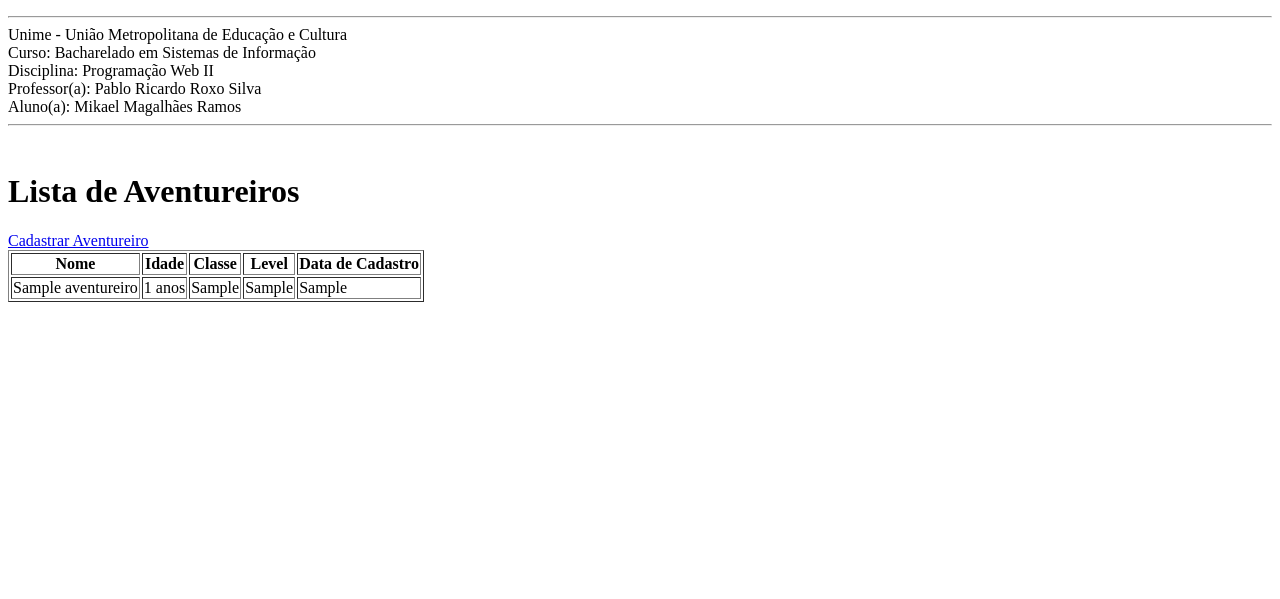
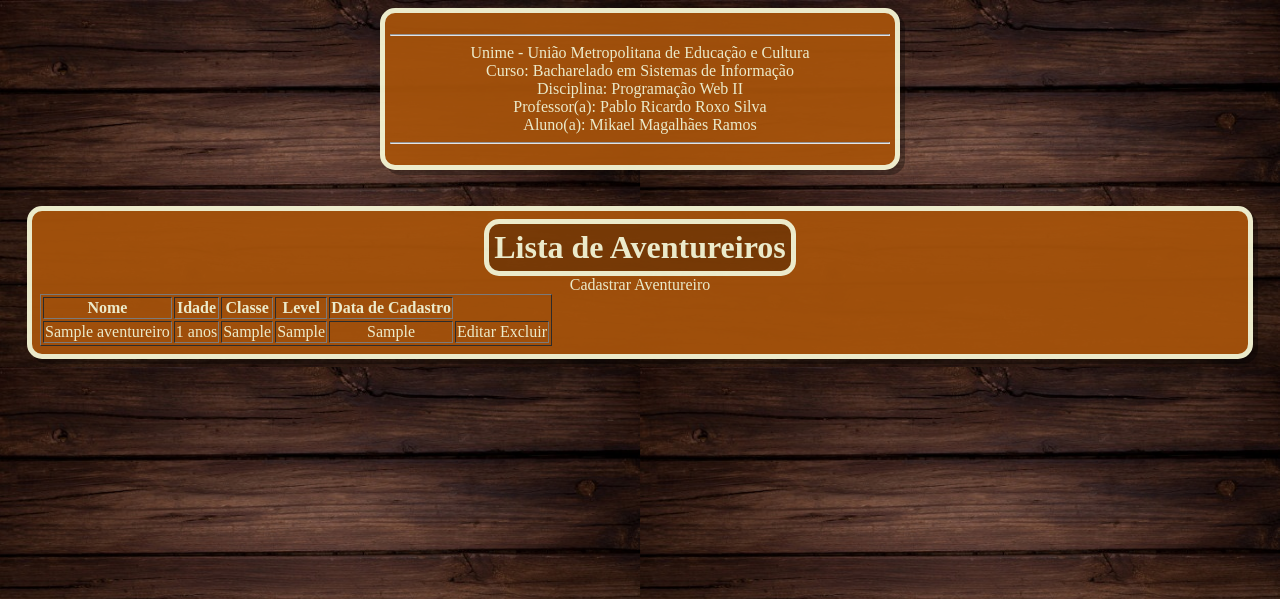
Before and after one commit to MikaelMR/unime-trabalhoWeb5, a PHP site: page / in a window 1280 px wide. Shown: the top 599 px of the page. Run offline with PHP 8.4, Linux system fonts and the light colour scheme; tables that the repository leaves empty or names only in its code hold one stand-in row (values such as "Sample post").

Commit message:
edit e css

```diff
--- /dev/null
+++ b/unime-trabalhoWeb5/css/style.css
@@ -0,0 +1,47 @@
+body {
+    background-image: url(../img/woodbackground.jpg);
+    background-repeat: round;
+    color: #F6F6D5;
+}
+
+#cabecalho {
+    border: 5px solid #F6F6D5;
+    border-radius: 15px;
+    background-color: #A5520B;
+    opacity: 0.95;
+    box-shadow: 5px 5px #00000055;
+    padding: 5px;
+    margin: auto;
+    width: 500px;
+    text-align: center;
+}
+
+#conteudo {
+    border: 5px solid #F6F6D5;
+    border-radius: 15px;
+    background-color: #A5520B;
+    opacity: 0.95;
+    box-shadow: 5px 5px #00000055;
+    padding: 8px;
+    margin: auto;
+    width: 1200px;
+    text-align: center;
+}
+#conteudoTitulo {
+    border: 5px solid #F6F6D5;
+    border-radius: 15px;
+    background-color: #7A3B06;
+    width: fit-content;
+    padding: 5px;
+    margin: auto;
+}
+a:link,
+a:visited {
+    color: #F6F6D5;
+    text-decoration: none;
+}
+a:hover,
+a:active {
+    color: #D6D697;
+    text-decoration: none;
+}
--- a/unime-trabalhoWeb5/index.php
+++ b/unime-trabalhoWeb5/index.php
@@ -3,19 +3,22 @@
     <head>
         <title>Guilda de Aventureiros</title>
         <meta charset="UTF-8">
+        <link rel="stylesheet" href="../unime-TrabalhoWeb5/css/style.css">
     </head>
     <body>
-        <div>
+        <div id="cabecalho">
             <p>
                 <hr>
                 Unime - União Metropolitana de Educação e Cultura<br>
                 Curso: Bacharelado em Sistemas de Informação<br>
                 Disciplina: Programação Web II<br>
                 Professor(a): Pablo Ricardo Roxo Silva<br>
-                Aluno(a): Mikael Magalhães Ramos<br><hr><br>
+                Aluno(a): Mikael Magalhães Ramos<br><hr>
             </p>
         </div>
-        <h1>Lista de Aventureiros</h1>
+        <br><br>
+        <div id="conteudo">
+            <h1 id="conteudoTitulo">Lista de Aventureiros</h1>
             <div>
                 <a href="add.php">Cadastrar Aventureiro</a>
             </div>
@@ -31,6 +34,10 @@
 
                     <?php
                         $conexao = new mysqli('localhost', 'root', '', 'guilda');
+                        if(!empty($_GET['id'])) {
+                            $query = "DELETE FROM aventureiros WHERE id = ".$_GET['id'].";";
+                            $conexao->query($query);
+                        }
                         $query = "SELECT * FROM aventureiros";
                         $lista = $conexao->query($query);
 
@@ -42,18 +49,23 @@
                                     <td>' . $pessoa['classe'] . '</td>
                                     <td>' . $pessoa['nivel'] . '</td>
                                     <td>' . $pessoa['datac'] . '</td>
+                                    <td>
+                                        <a href="edit.php ?id='.$pessoa['id'].'"> Editar </a>
+                                        <a href="#" onclick="excluir('.$pessoa['id'].')"> Excluir </a>
+                                    </td>
                                 </tr>
                             ';
                         }
-                    /*
-                    function formatarDataHora($dataHora) {
-                        if($dataHora) {
-                            $dataHora = DateTime::createFromFormat('Y-m-d H:i:s', $dataHora);
-                            return $dataHora->format('d/m/Y') . ' às ' . $dataHora->format('H:i:s');
-                        }
-                    }*/
                     ?>
                 </table>
             </div>
+        </div>
+        <script type="text/javascript">
+            function excluir(id) {
+                if(confirm("Deseja realmente apagar o/a aventureiro/a?")) {
+                    window.location = '?id=' + id;
+                }
+            }
+        </script>
     </body>
 </html>
```
Also changed, not shown: unime-trabalhoWeb5/edit.php (added, +71 -0 lines), unime-trabalhoWeb5/img/woodbackground.jpg (added). Lines whose indentation alone changed are shown as unchanged.
